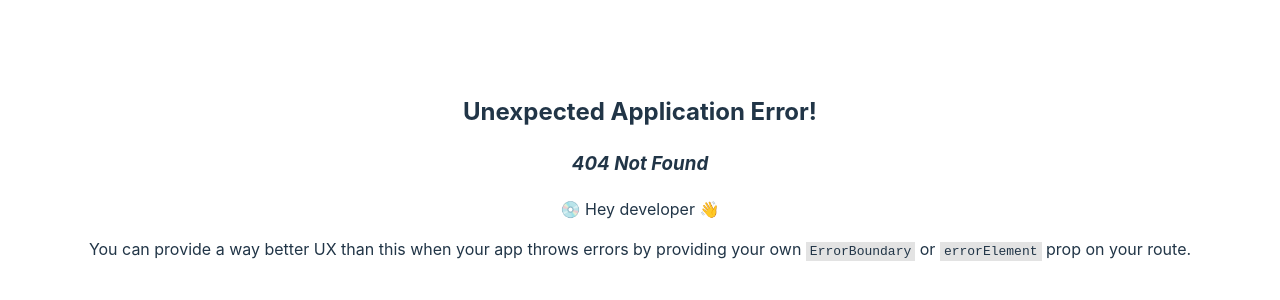
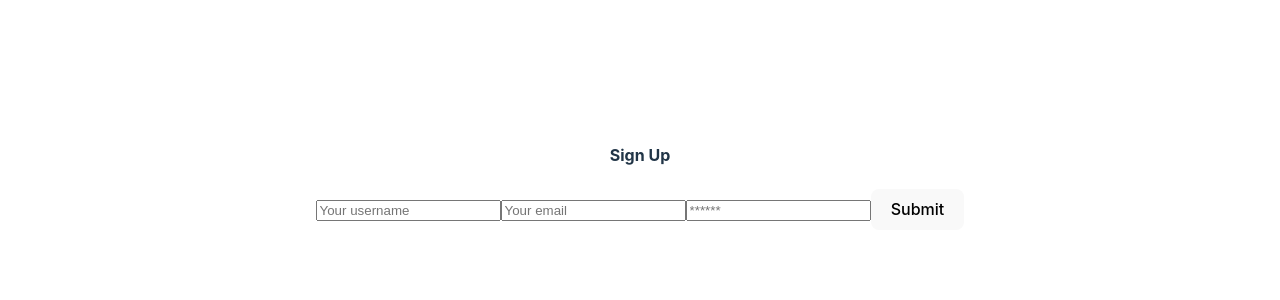
Before and after one commit to wJollie/ConnectUs, a React (Vite) app in the folder client/: page /signup in a window 1280 px wide. Before the commit this address had no page. Shown: the part 224-524 px from the top of the page. Built offline with nearby package versions, Linux system fonts and the light colour scheme.

Commit message:
starts at landing and links to signup

```diff
--- a/client/src/pages/Login.jsx
+++ b/client/src/pages/Login.jsx
@@ -1,4 +1,5 @@
 import React, { useState } from 'react';
+import { Link } from 'react-router-dom'; // Import the Link component
 
 function Login() {
   const [username, setUsername] = useState('');
@@ -33,6 +34,8 @@ function Login() {
           />
         </label>
         <button type="submit">Login</button>
+        <h2>Not Registered??!? OH MY GOD!!! signup herr</h2>
+        <Link to="/signup">Signup</Link> // Use the Link component to link to the Signup page
       </form>
     </div>
   );
--- a/client/src/pages/Signup.jsx
+++ b/client/src/pages/Signup.jsx
@@ -2,7 +2,7 @@ import { useState } from 'react';
 import { Link } from 'react-router-dom';
 
 import { useMutation } from '@apollo/client';
-import { ADD_USER } from '../utils/mutations';
+import { ADDUSER } from '../utils/mutations';
 
 import Auth from '../utils/auth';
 
@@ -12,7 +12,7 @@ const Signup = () => {
     email: '',
     password: '',
   });
-  const [addUser, { error, data }] = useMutation(ADD_USER);
+  const [addUser, { error, data }] = useMutation(ADDUSER);
 
   const handleChange = (event) => {
     const { name, value } = event.target;
--- a/client/src/utils/auth.js
+++ b/client/src/utils/auth.js
@@ -1,8 +1,8 @@
-import decode from 'jwt-decode';
+import { jwtDecode } from 'jwt-decode';
 
 class AuthService {
   getProfile() {
-    return decode(this.getToken());
+    return jwtDecode(this.getToken());
   }
 
   loggedIn() {
@@ -13,7 +13,7 @@ class AuthService {
 
   isTokenExpired(token) {
     // Decode the token to get its expiration time that was set by the server
-    const decoded = decode(token);
+    const decoded = jwtDecode(token);
     // If the expiration time is less than the current time (in seconds), the token is expired and we return `true`
     if (decoded.exp < Date.now() / 1000) {
       localStorage.removeItem('id_token');
```
Also changed, not shown: client/src/main.jsx (+7 -3 lines).
